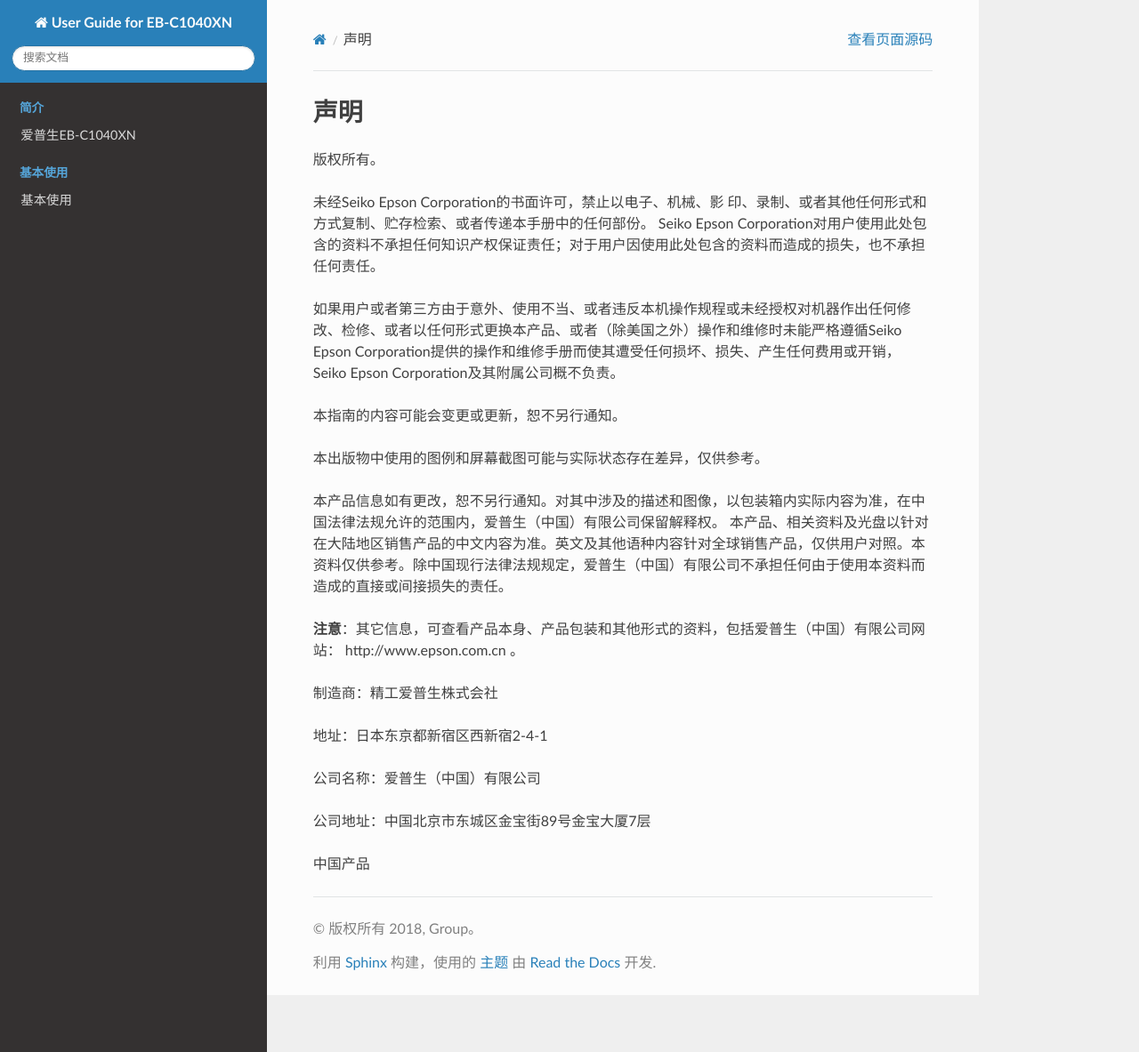
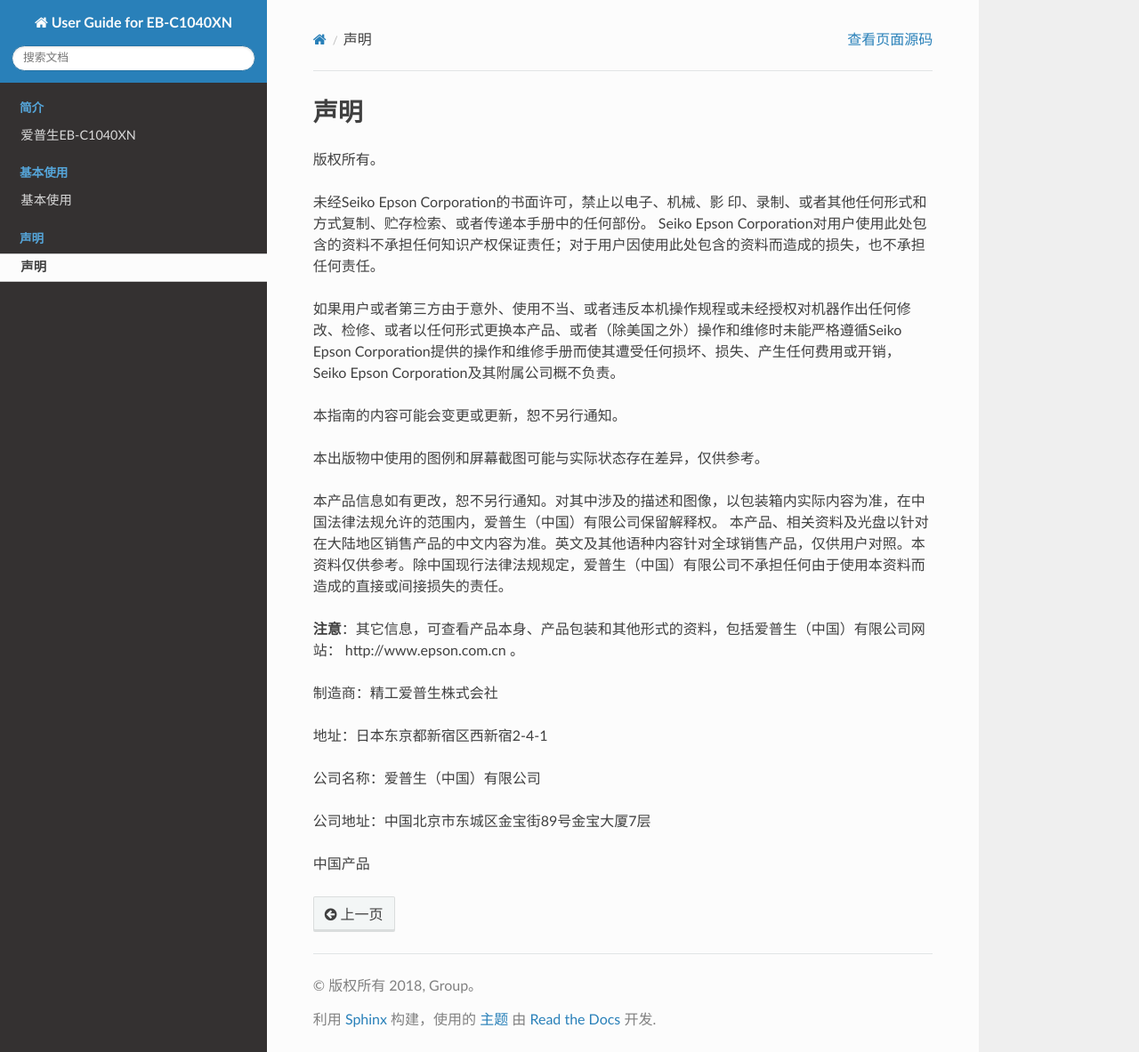
Before and after one commit to anotherrachel/Projector-UserGuide, a Sphinx documentation site: the page built from source/5-Statement/statement.md, in a window 1280 px wide and 1183 px high. Shown: the whole window at 89% size. Built offline with Sphinx 7.4.7 and the Read the Docs theme 2.0.0, drawn with Linux system fonts in a browser that asks for light colours; pages that are not in the unit, such as notebooks, are missing from menus.

Commit message:
Modify Files

```diff
--- a/source/index.rst
+++ b/source/index.rst
@@ -22,7 +22,7 @@ Welcome to Projector User Guide's documentation!
    :maxdepth: 2
    :caption: 声明
 
-   5-Statement\statement.md
+   5-Statement/statement.md
 
 Indices and tables
 ==================
```
